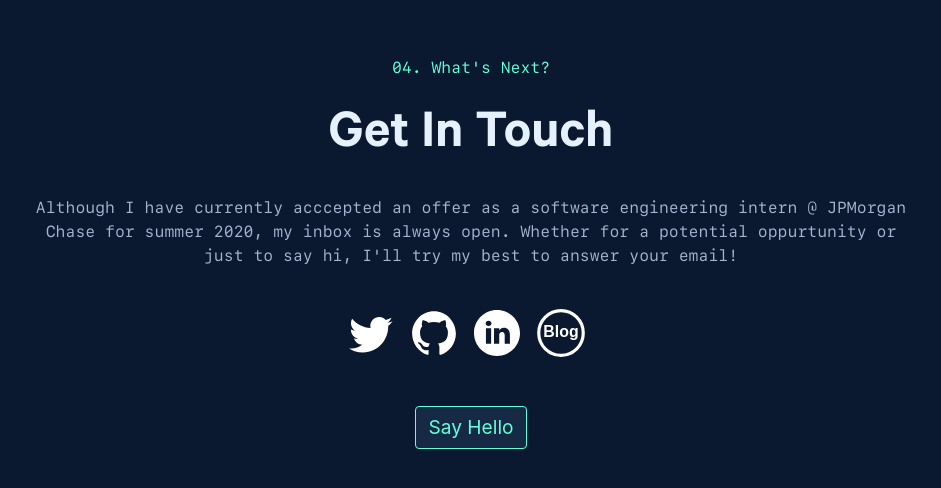
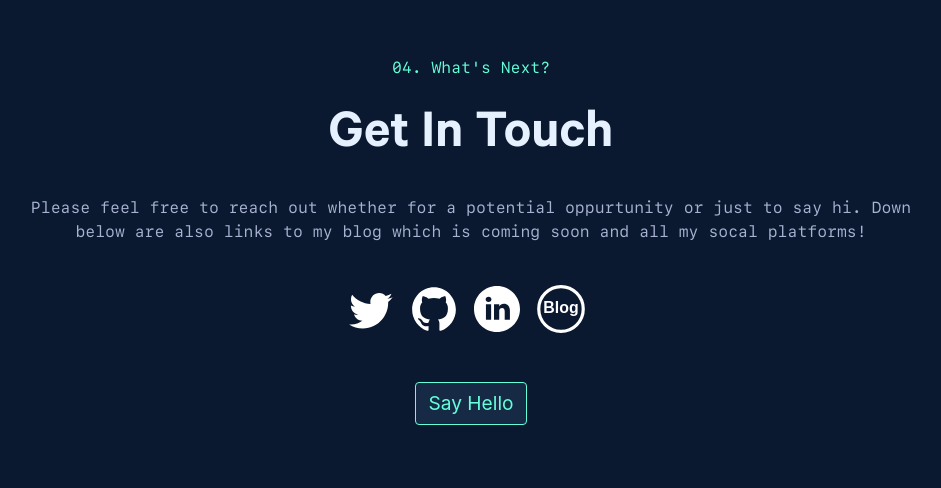
Before and after one commit to AugmentedMode/personal_website, a Flask app: page /contact in a window 1280 px wide. Shown: the part 154-642 px from the top of the page, without its empty margins (169-1110 px from the left). Run offline with Flask 2, Linux system fonts and the light colour scheme; some libraries are stand-ins or nearby versions.

Commit message:
changeed contact html

```diff
--- a/templates/contact.html
+++ b/templates/contact.html
@@ -7,8 +7,8 @@
   <p class="text-center" style="color:#64ffda;font-family:SFMono;"> 04. What's Next? </p>
   <p class="text-center" style="color:#e6f1ff; font-family:Calibre-Semibold; font-size:350%;"> Get In Touch </p>
   <div class="col-10 centered ">
-  <p class="text-center" style="color:#a8b2d1; font-family:SFMono;"> Although I have currently acccepted an offer as a software engineering intern @ JPMorgan Chase for summer 2020, my inbox is always open. Whether for a potential oppurtunity
-    or just to say hi, I'll try my best to answer your email!</p>
+  <p class="text-center" style="color:#a8b2d1; font-family:SFMono;"> Please feel free to reach out whether for a potential oppurtunity
+    or just to say hi. Down below are also links to my blog which is coming soon and all my socal platforms!</p>
   </div>
   <br>
   <div class="text-center">
```
